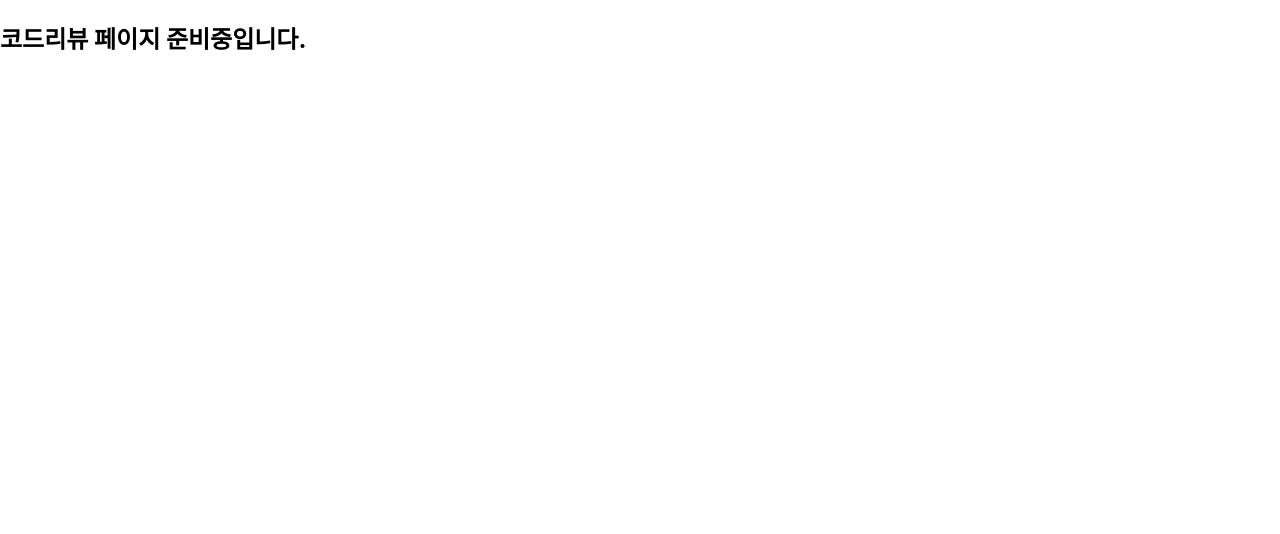
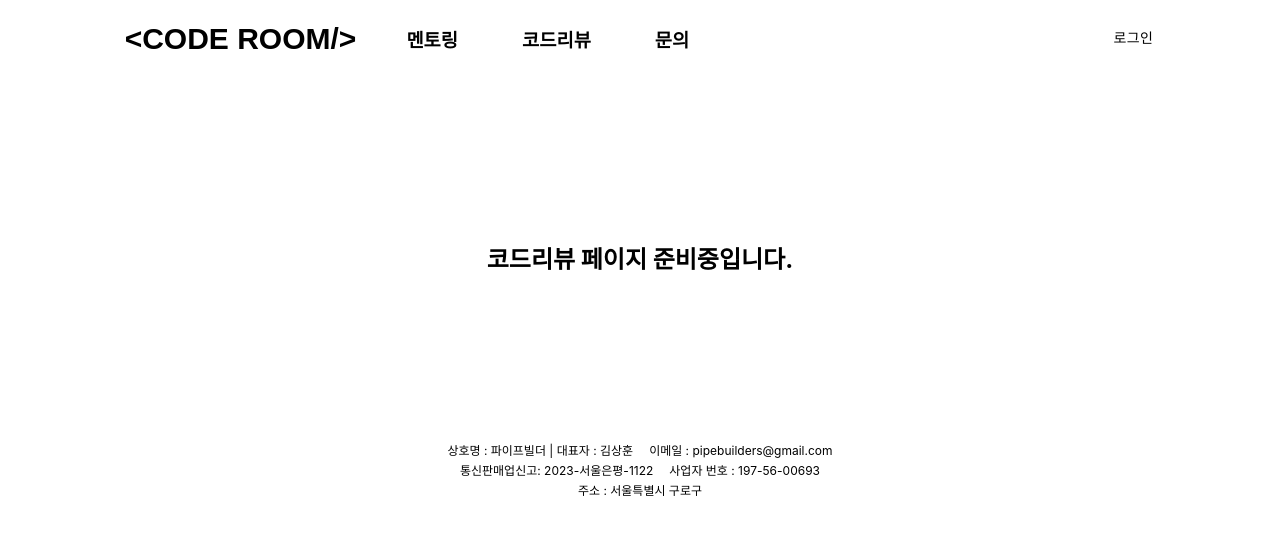
Before and after one commit to Pipe-Business/CodeRoomReboot, a React (Create React App) app: page /code-review in a window 1280 px wide. Shown: the top 534 px of the page. Built offline with nearby package versions, Linux system fonts and the light colour scheme.

Commit message:
feat. 준비중인 페이지 헤더 및 footer 구현

```diff
--- a/src/pages/codeReview/CodeReviewPage.tsx
+++ b/src/pages/codeReview/CodeReviewPage.tsx
@@ -1,5 +1,7 @@
 import React, { FC, useState } from 'react';
 import styled from '@emotion/styled';
+import MainLayout from '../../layout/MainLayout';
+import { Box } from '@mui/material';
 
 interface Props {
 	children?: React.ReactNode;
@@ -19,8 +21,13 @@ const CenterWrapper = styled.div`
 
 const CodeReviewPage: FC<Props> = () => {
     return (
-    <h2>
-        코드리뷰 페이지 준비중입니다.
-    </h2>);
+      <MainLayout>
+      <Box height={128}/>
+  <h2>
+      코드리뷰 페이지 준비중입니다.
+  </h2>
+  <Box height={128}/>
+  </MainLayout>
+    );
 }
 export default CodeReviewPage;
--- a/src/pages/contact/ContactPage.tsx
+++ b/src/pages/contact/ContactPage.tsx
@@ -1,6 +1,7 @@
 import React, { FC, useState } from 'react';
 import styled from '@emotion/styled';
-
+import MainLayout from '../../layout/MainLayout';
+import { Box } from '@mui/material';
 interface Props {
 	children?: React.ReactNode;
 }
@@ -18,9 +19,14 @@ const CenterWrapper = styled.div`
 `;
 
 const ContactPage: FC<Props> = () => {
-    return (
-    <h2>
-        문의하기
-    </h2>);
+  return (
+    <MainLayout>
+      <Box height={128}/>
+  <h2>
+      문의하기 페이지 준비중입니다.
+  </h2>
+  <Box height={128}/>
+  </MainLayout>
+  );
 }
 export default ContactPage;
--- a/src/pages/mentoring/MentoringPage.tsx
+++ b/src/pages/mentoring/MentoringPage.tsx
@@ -1,6 +1,7 @@
 import React, { FC, useState } from 'react';
 import styled from '@emotion/styled';
-
+import MainLayout from '../../layout/MainLayout';
+import { Box } from '@mui/material';
 interface Props {
 	children?: React.ReactNode;
 }
@@ -19,8 +20,13 @@ const CenterWrapper = styled.div`
 
 const MentoringPage: FC<Props> = () => {
     return (
+      <MainLayout>
+        <Box height={128}/>
     <h2>
         멘토링 페이지 준비중입니다.
-    </h2>);
+    </h2>
+    <Box height={128}/>
+    </MainLayout>
+    );
 }
 export default MentoringPage;
```
